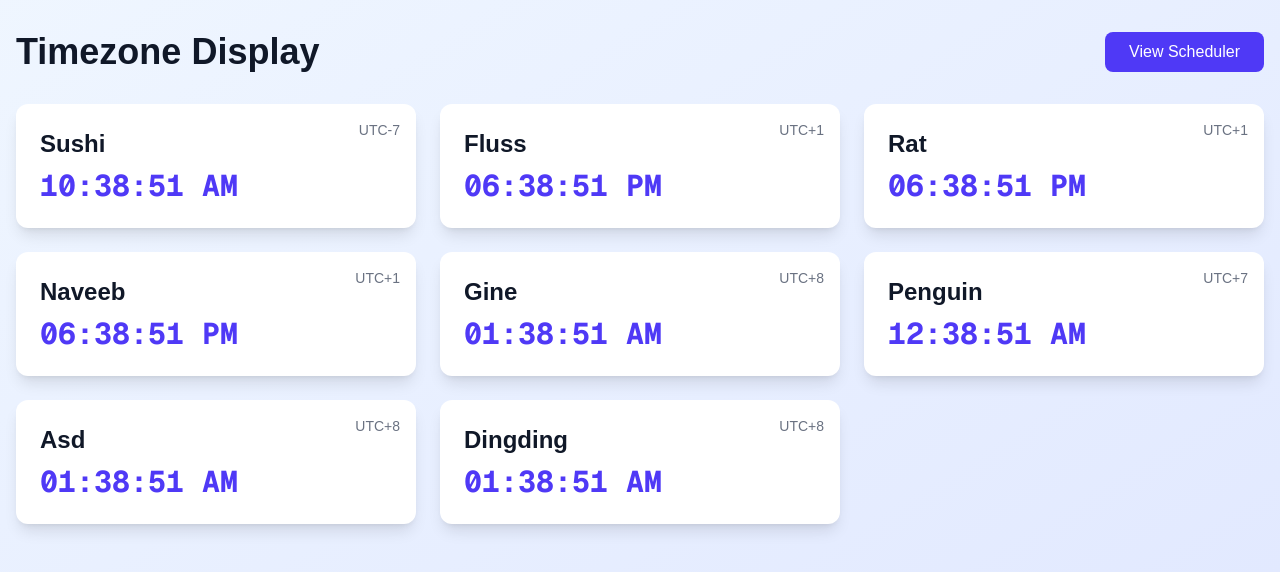
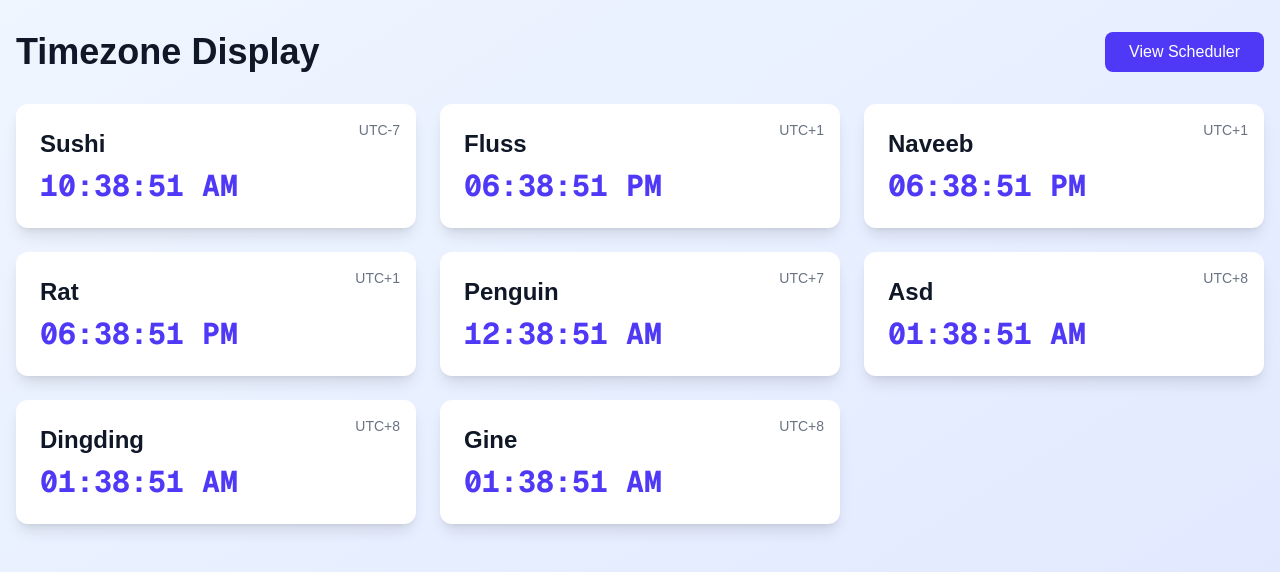
Before and after one commit to Micsushi/poegroupcalendar, a Next.js app: page / in a window 1280 px wide. Shown: the top 572 px of the page. Built offline with nearby package versions, Linux system fonts and the light colour scheme.

Commit message:
sorted time cards

```diff
--- a/app/page.tsx
+++ b/app/page.tsx
@@ -38,6 +38,12 @@ export default function Home() {
     }
   };
 
+  const sortedPeople = [...people].sort((a, b) => {
+    const offsetDiff = getTimezoneOffsetHours(a.timezone) - getTimezoneOffsetHours(b.timezone);
+    if (offsetDiff !== 0) return offsetDiff;
+    return a.name.localeCompare(b.name);
+  });
+
   return (
     <div className="min-h-screen bg-gradient-to-br from-blue-50 to-indigo-100 dark:from-gray-900 dark:to-gray-800">
       <div className="container mx-auto px-4 py-8">
@@ -54,7 +60,7 @@ export default function Home() {
         </div>
 
         <div className="grid gap-6 md:grid-cols-2 lg:grid-cols-3">
-          {people.map((person) => (
+          {sortedPeople.map((person) => (
             <div
               key={person.name}
               className="relative rounded-xl bg-white p-6 shadow-lg transition-shadow hover:shadow-xl dark:bg-gray-800"
--- a/app/scheduler/page.tsx
+++ b/app/scheduler/page.tsx
@@ -3,15 +3,21 @@
 import { useState } from "react";
 import Link from "next/link";
 import { scheduleEvents, people, type ScheduleEvent } from "../data";
-import { convertEventTime } from "../timezone-utils";
+import { convertEventTime, getTimezoneOffsetHours } from "../timezone-utils";
 
 const DAYS = ["Sunday", "Monday", "Tuesday", "Wednesday", "Thursday", "Friday", "Saturday"];
 const HOURS = Array.from({ length: 24 }, (_, i) => i);
 
 const BASE_TIMEZONE = "MST";
 
+const sortedPeople = [...people].sort((a, b) => {
+  const offsetDiff = getTimezoneOffsetHours(a.timezone) - getTimezoneOffsetHours(b.timezone);
+  if (offsetDiff !== 0) return offsetDiff;
+  return a.name.localeCompare(b.name);
+});
+
 export default function Scheduler() {
-  const [selectedTimezone, setSelectedTimezone] = useState(people[0]?.timezone || "UTC+0");
+  const [selectedTimezone, setSelectedTimezone] = useState(sortedPeople[0]?.timezone || "UTC+0");
 
   const formatTime = (hour: number, minute: number) => {
     if (hour === 0) return `12:${minute.toString().padStart(2, "0")} AM`;
@@ -158,7 +164,7 @@ export default function Scheduler() {
                 onChange={(e) => setSelectedTimezone(e.target.value)}
                 className="rounded-lg border border-gray-300 bg-white px-4 py-2 text-sm font-medium text-gray-900 shadow-sm transition-colors hover:bg-gray-50 focus:border-indigo-500 focus:outline-none focus:ring-2 focus:ring-indigo-500 dark:border-gray-600 dark:bg-gray-800 dark:text-white dark:hover:bg-gray-700"
               >
-                {people.map((person) => (
+                {sortedPeople.map((person) => (
                   <option key={person.name} value={person.timezone}>
                     {person.name} ({person.timezone})
                   </option>
```
